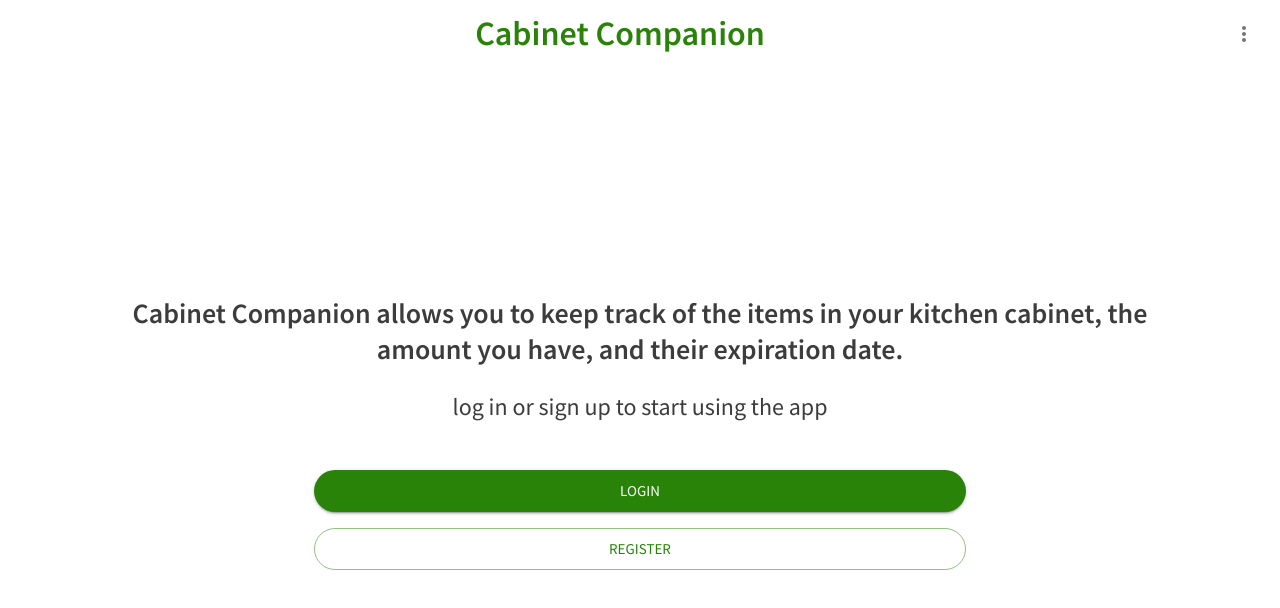
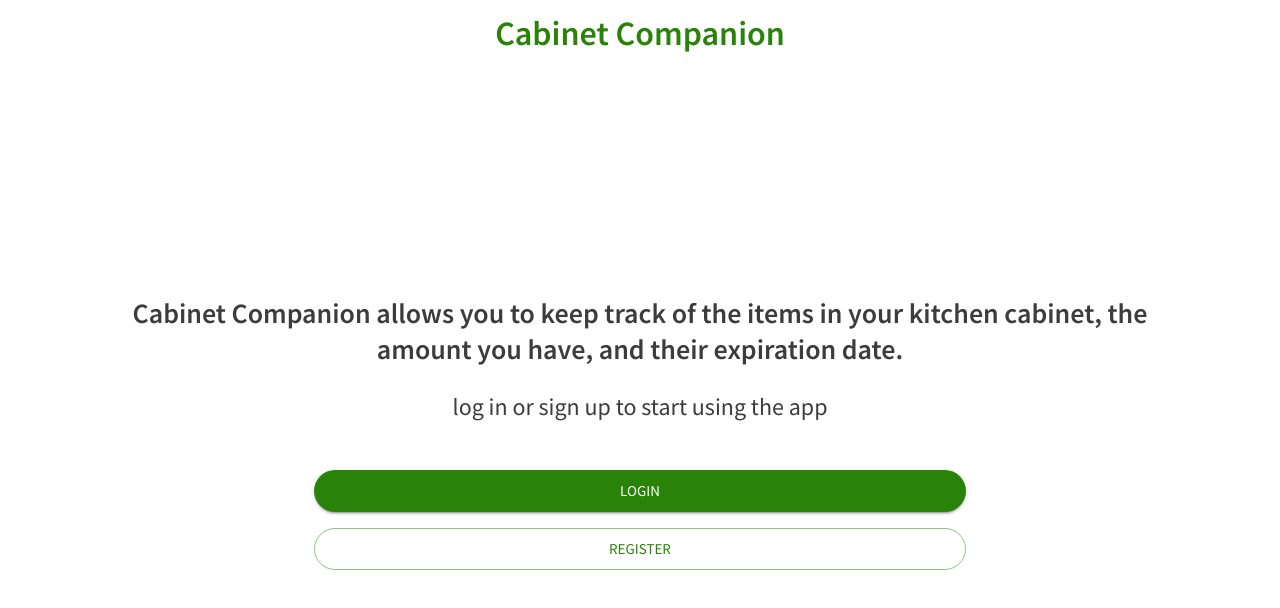
Before and after one commit to MohamedSaidSallam/Cabinet-Companion, a React (Create React App) app: page / in a window 1280 px wide. Shown: the top 608 px of the page. Built offline with nearby package versions, Linux system fonts and the light colour scheme; no server answers.

Commit message:
feat: header logout

```diff
--- a/src/components/Header.jsx
+++ b/src/components/Header.jsx
@@ -14,7 +14,7 @@ import { Link } from "react-router-dom";
 import { useAuth0 } from "@auth0/auth0-react";
 
 function Header({ text }) {
-  const { logout } = useAuth0();
+  const { logout, isAuthenticated } = useAuth0();
   const [anchorEl, setAnchorEl] = React.useState(null);
   const open = Boolean(anchorEl);
   const handleClick = (event) => {
@@ -29,6 +29,8 @@ function Header({ text }) {
       <Link to="/" className={styles.headerText}>
         {text}
       </Link>
+      {isAuthenticated && (
+        <>
           <IconButton aria-label="triple dot menu" onClick={handleClick}>
             <MoreVertIcon />
           </IconButton>
@@ -41,13 +43,17 @@ function Header({ text }) {
               "aria-labelledby": "basic-button",
             }}
           >
-        <MenuItem onClick={() => logout({ returnTo: window.location.origin })}>
+            <MenuItem
+              onClick={() => logout({ returnTo: window.location.origin })}
+            >
               <ListItemIcon>
                 <LogoutIcon />
               </ListItemIcon>
               <ListItemText>Logout</ListItemText>
             </MenuItem>
           </Menu>
+        </>
+      )}
     </header>
   );
 }
```
Lines whose indentation alone changed are shown as unchanged.
